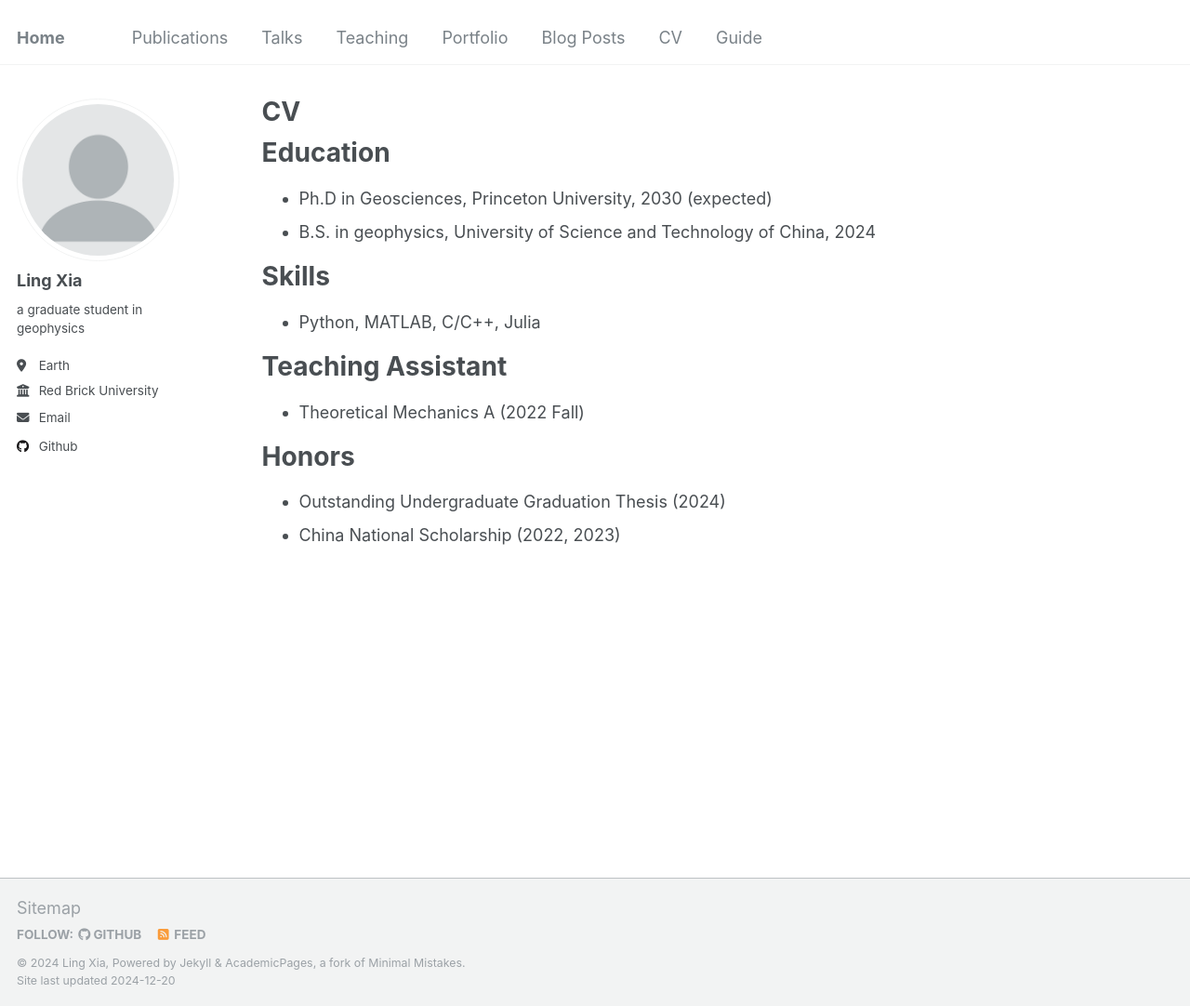
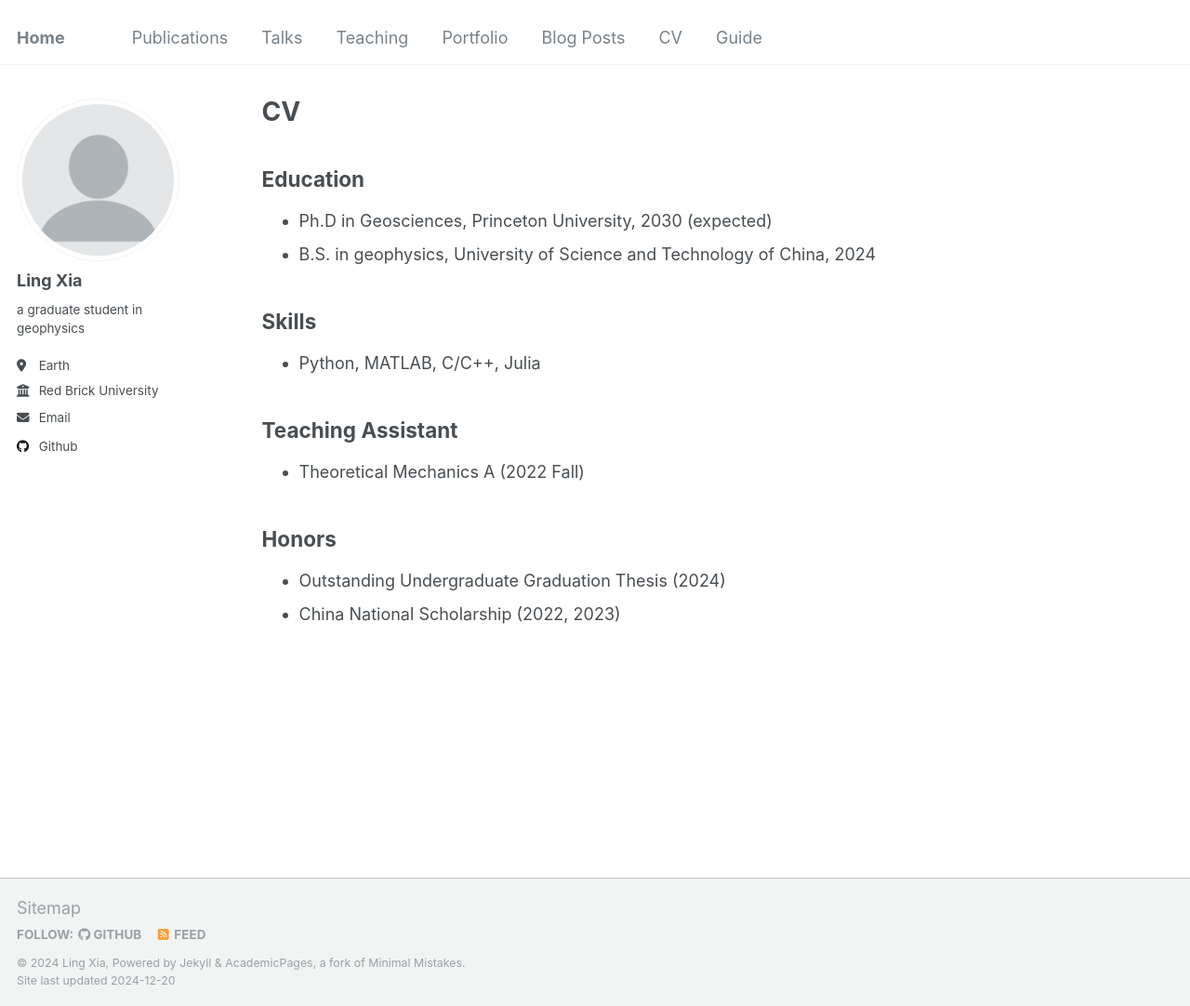
Before and after one commit to xialing2003/xialing2003.github.io, a Jekyll site: the page built from _pages/cv.md, in a window 1280 px wide and 1082 px high. Shown: the whole window at 93% size. Built offline with Jekyll 4.4.1, drawn with Linux system fonts in a browser that asks for light colours.

Commit message:
Update cv.md

```diff
--- a/_pages/cv.md
+++ b/_pages/cv.md
@@ -9,20 +9,20 @@ redirect_from:
 
 {% include base_path %}
 
-Education
-======
+## Education
+
 * Ph.D in Geosciences, Princeton University, 2030 (expected)
 * B.S. in geophysics, University of Science and Technology of China, 2024
 
-Skills
-======
+## Skills
+
 * Python, MATLAB, C/C++, Julia
 
-Teaching Assistant
-======
+## Teaching Assistant
+
 * Theoretical Mechanics A (2022 Fall)
 
-Honors
-======
+## Honors
+
 * Outstanding Undergraduate Graduation Thesis (2024)
 * China National Scholarship (2022, 2023)
```
